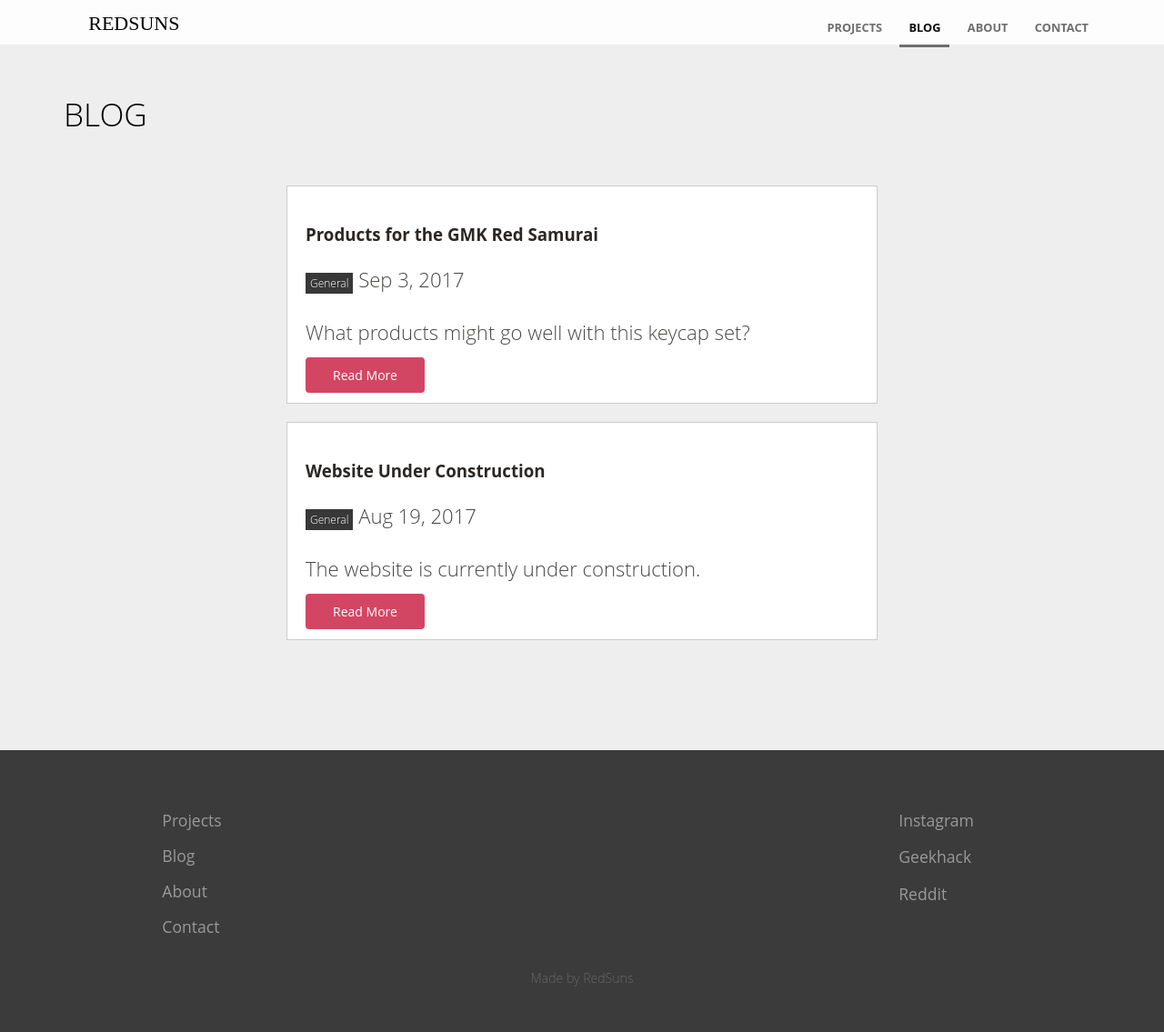
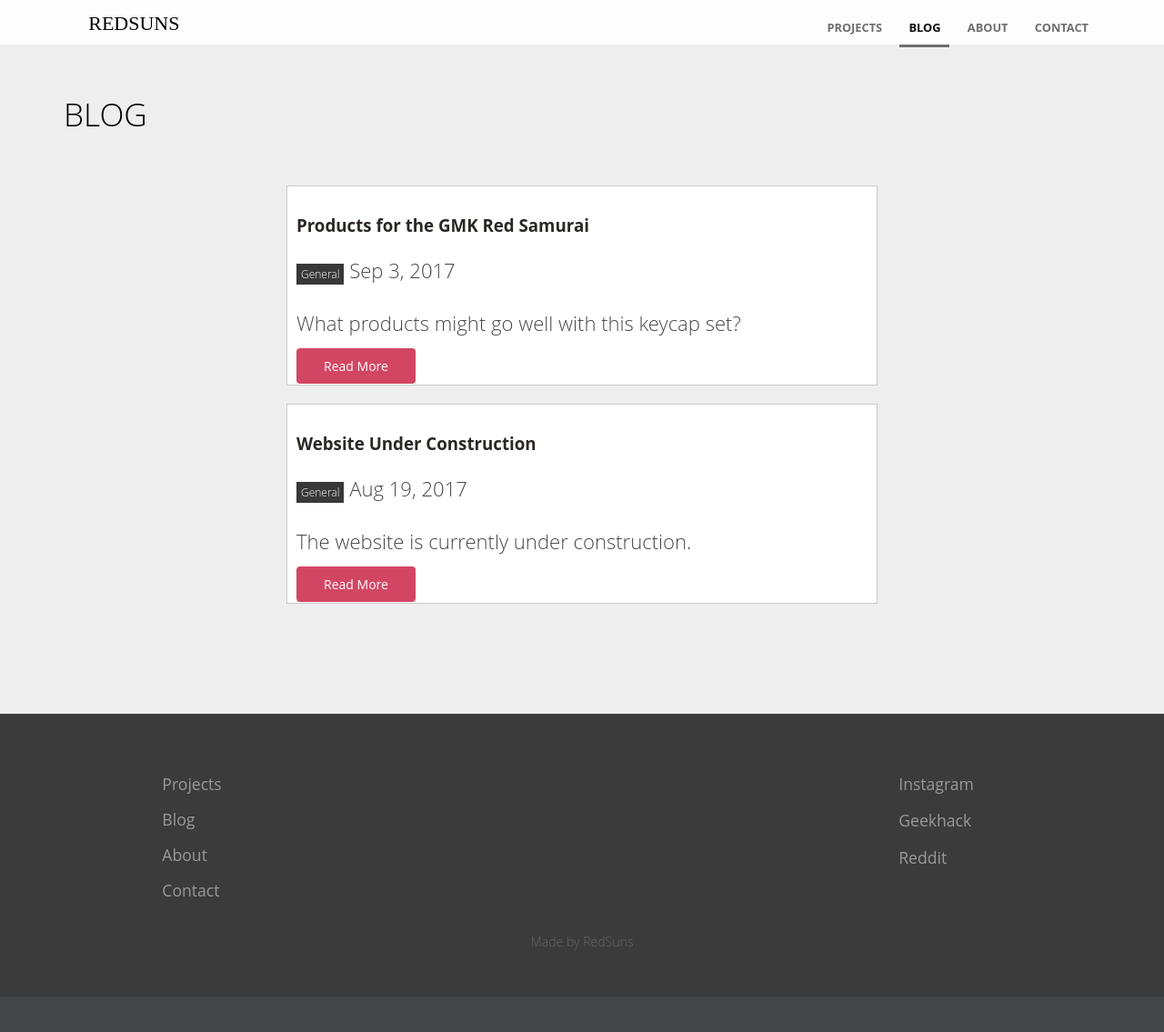
Before and after one commit to RedSunsRMK/redsunsrmk.github.io, a Jekyll site: the page built from blog/index.html, in a window 1280 px wide and 1136 px high. Shown: the whole window at 91% size. Built offline with Jekyll 4.4.1, drawn with Linux system fonts in a browser that asks for light colours; the list of posts is cut into pages by our own code.

Commit message:
Update blog.scss

```diff
--- a/_sass/blog.scss
+++ b/_sass/blog.scss
@@ -11,11 +11,11 @@
 .blog-postsc {
 	background: #fff;
 	list-style: none;
-	padding: 20px;
+	padding: 10px;
 	border: 1px solid #ccc;
 
 	li {
-		margin: 5px 0;
+		margin: 10px 0;
 	}
 }
 
```
